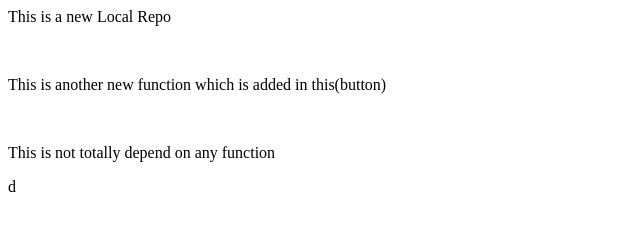
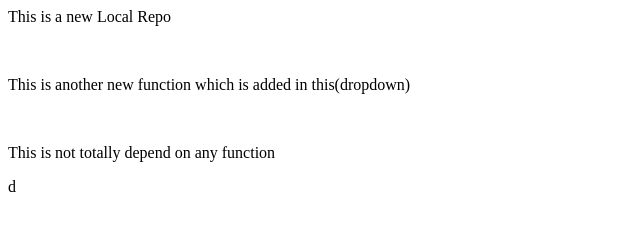
Before and after one commit to imsachin05/LocalRepo, a plain HTML site: page index.html in a window 1280 px wide. Shown: the full height of the page, 0-640 px from the left. Drawn offline with Linux system fonts and the light colour scheme.

Commit message:
recent update

```diff
--- a/index.html
+++ b/index.html
@@ -1,4 +1,4 @@
 <p>This is a new Local Repo</p><br>
-<p>This is another new function which is added in this(button)</p>
+<p>This is another new function which is added in this(dropdown)</p>
 <br>
 <p>This is not totally depend on any function</p>d
```
